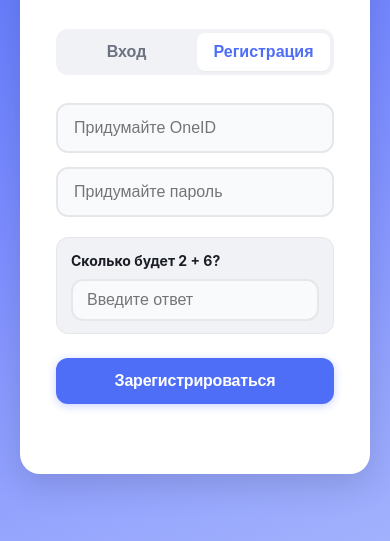
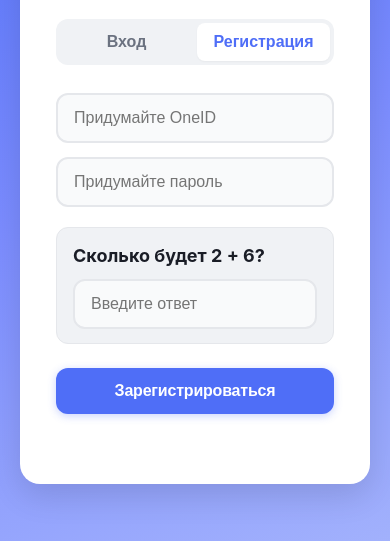
Before and after one commit to bytk-creator/one-post, a website: page public/index.html in a window 390 px wide. Both pictures are taken after a click on the button "Регистрация". Shown: the part 263-804 px from the top of the page. Drawn offline with Linux system fonts and the light colour scheme.

Commit message:
Update style.css

```diff
--- a/public/css/style.css
+++ b/public/css/style.css
@@ -265,9 +265,9 @@ input:checked + .theme-slider:before { transform: translateX(26px); }
 .chat-partner-info { transition: opacity 0.15s ease; cursor: pointer; }
 .chat-partner-info:hover { opacity: 0.7; }
 
-.captcha-box { margin-bottom: 14px; padding: 12px 14px; background: var(--bg); border-radius: var(--radius); border: 1px solid var(--border); }
-.captcha-question { font-size: 14px; font-weight: 700; color: var(--text); margin-bottom: 8px; }
-.captcha-box input { width: 100%; padding: 10px 14px; border: 2px solid var(--border); border-radius: var(--radius); font-size: 15px; background: var(--input-bg); color: var(--text); transition: all 0.2s ease; }
+.captcha-box { margin-bottom: 14px; padding: 14px 16px; background: var(--bg); border-radius: var(--radius); border: 1px solid var(--border); }
+.captcha-question { font-size: 16px; font-weight: 700; color: var(--text); margin-bottom: 10px; user-select: none; }
+.captcha-box input { width: 100%; padding: 14px 16px; border: 2px solid var(--border); border-radius: var(--radius); font-size: 16px; background: var(--input-bg); color: var(--text); transition: all 0.2s ease; }
 .captcha-box input:focus { outline: none; border-color: var(--primary); box-shadow: 0 0 0 3px var(--primary-light); background: var(--card); }
 
 @media (max-width: 768px) {
@@ -282,6 +282,8 @@ input:checked + .theme-slider:before { transform: translateX(26px); }
         min-width: 72px; font-weight: 500; background: transparent !important;
         color: var(--tab-inactive); transition: color 0.2s ease;
     }
+    .captcha-question { font-size: 18px; }
+    .captcha-box input { padding: 14px 16px; font-size: 16px; }
     .sidebar-btn .icon-svg { width: 26px; height: 26px; }
     .sidebar-btn .icon-svg path,
     .sidebar-btn .icon-svg rect,
```
